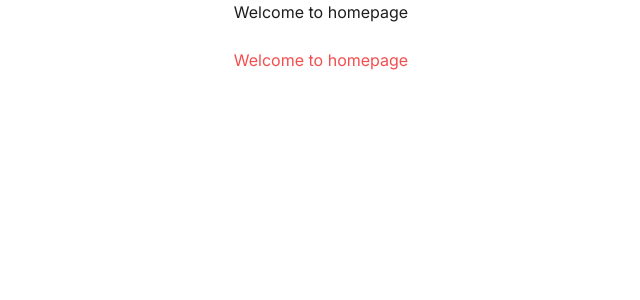
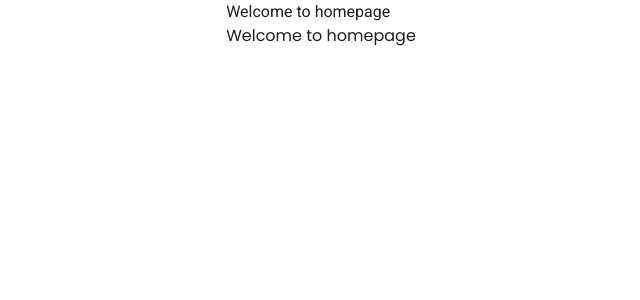
Before and after one commit to pmita/ahandymaninnewcastle.co.uk, a Next.js app: page / in a window 1280 px wide. Shown: the top 300 px of the page, without its empty margins (319-959 px from the left). Built offline with nearby package versions, Linux system fonts and the light colour scheme.

Commit message:
style(tailwind): configuring base tailwind fonts

```diff
--- a/app/layout.tsx
+++ b/app/layout.tsx
@@ -1,9 +1,8 @@
 import type { Metadata } from "next";
-import { Inter } from "next/font/google";
+// UTILS
+import { roboto, poppins } from "@/utils/fonts";
 // STYLES
 import '@/styles/global.css';
-
-const inter = Inter({ subsets: ["latin"] });
 
 export const metadata: Metadata = {
   title: "Create Next App",
@@ -17,7 +16,7 @@ export default function RootLayout({
 }>) {
   return (
     <html lang="en">
-      <body className={inter.className}>{children}</body>
+      <body className={`${roboto.variable} ${poppins.variable}`}>{children}</body>
     </html>
   );
 }
--- a/app/page.tsx
+++ b/app/page.tsx
@@ -1,9 +1,8 @@
 export default function Home() {
   return (
     <main className="grid place-content-center">
-      <h1 className="text-primary">Welcome to homepage</h1>
-      <h1 className="text-secondary">Welcome to homepage</h1>
-      <h1 className="text-danger">Welcome to homepage</h1>
+      <h1 className="font-roboto text-primary">Welcome to homepage</h1>
+      <h1 className="font-poppins text-primary">Welcome to homepage</h1>
     </main>
   );
 }
--- a/tailwind.config.ts
+++ b/tailwind.config.ts
@@ -12,6 +12,10 @@ const config: Config = {
         primary: 'rgb(var(--primary))',
         secondary: 'rgb(var(--secondary))',
         danger: 'rgb(var(--danger))',
+      },
+			fontFamily: {
+        roboto: ['var(--font-roboto)'],
+        poppins: ['var(--font-poppins)'],
       }
     },
   },
--- /dev/null
+++ b/utils/fonts.ts
@@ -0,0 +1,15 @@
+import { Roboto, Poppins } from "next/font/google";
+
+export const roboto = Roboto({
+    subsets: ['latin'],
+    variable: "--font-roboto",
+    weight: ['400', '500', '700', '900'],
+    style: ['normal', 'italic'],
+  });
+
+export const poppins = Poppins({
+  subsets: ['latin'],
+  variable: "--font-poppins",
+  weight: ['400', '500', '700', '900'],
+  style: ['normal', 'italic'],
+});
```
